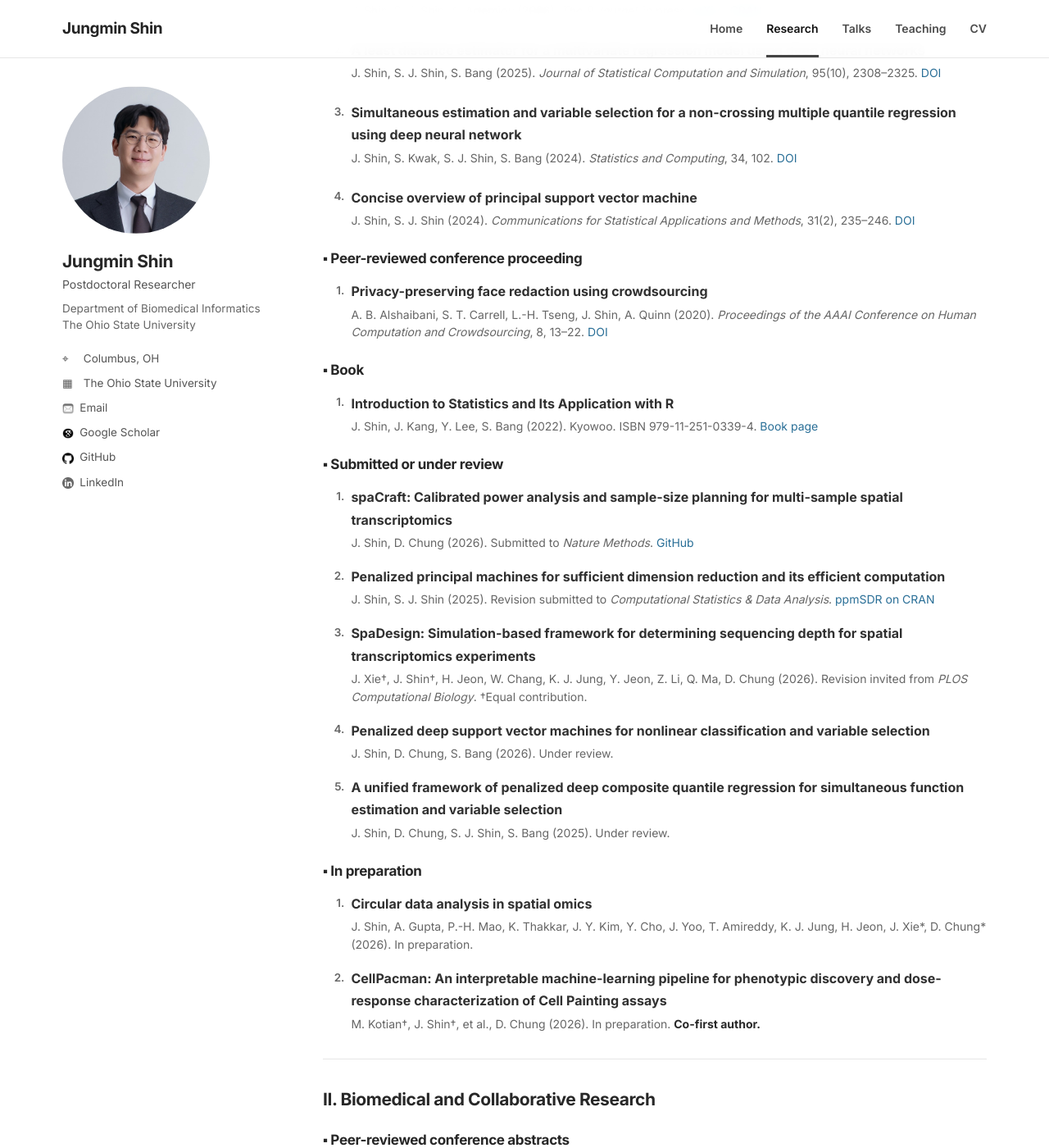
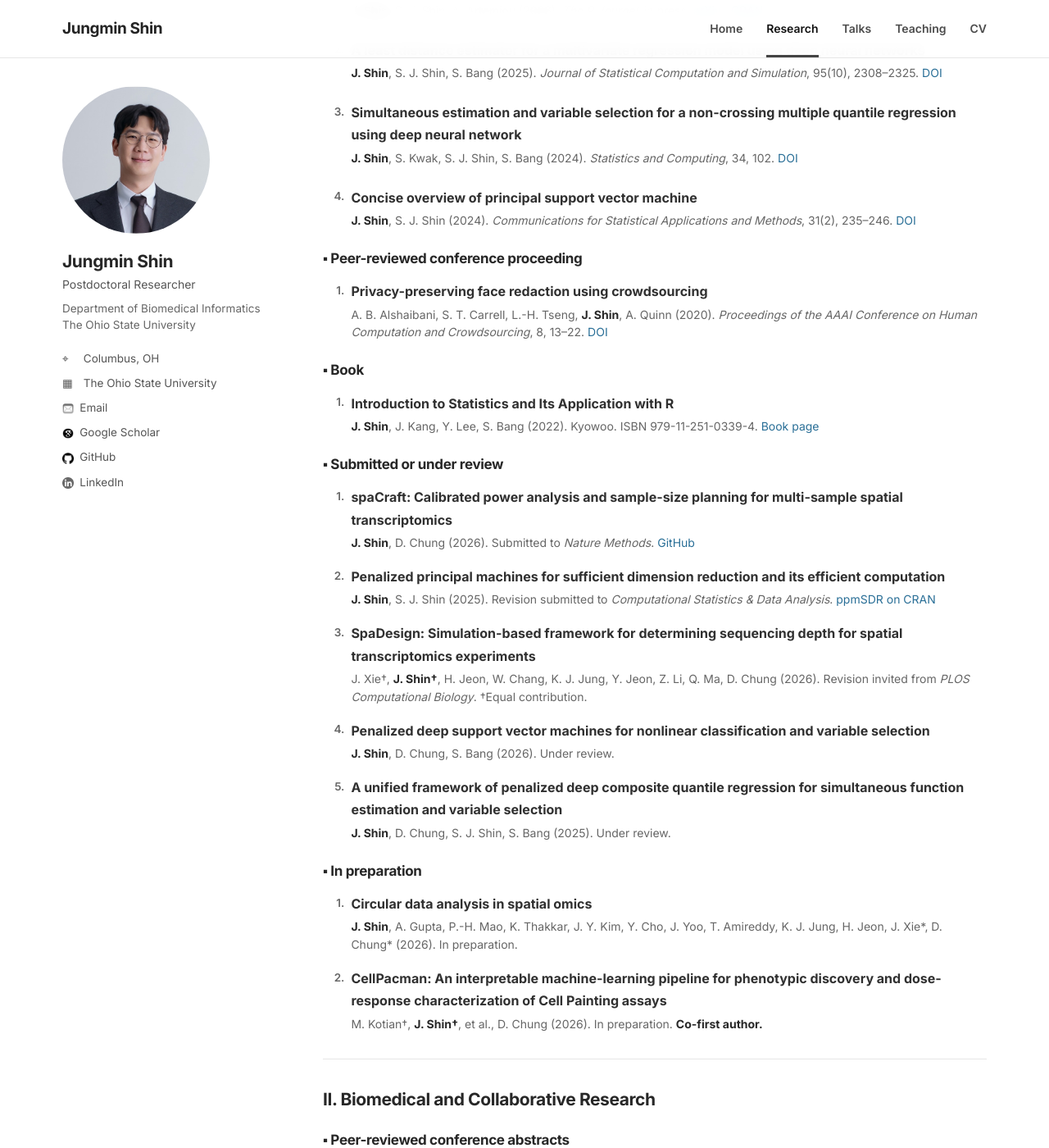
Before and after one commit to c16267/c16267.github.io, a Jekyll site: the page built from research.md, in a window 1280 px wide and 1400 px high, scrolled down 349 px. Shown: the whole window at 82% size. Built offline with Jekyll 4.4.1, drawn with Linux system fonts in a browser that asks for light colours; some of the changed text lies outside the part shown.

Commit message:
Enhance publication list formatting and add citation metrics
Updated publication entries with bold formatting for authors and added citation metrics link.

```diff
--- a/research.md
+++ b/research.md
@@ -11,39 +11,39 @@
 ### ▪ Peer-reviewed journal articles
 
 <ol class="pub-list">
-  <li><div class="pub-title">psvmSDR: An R package for a unified algorithm for sufficient dimension reduction via principal machines</div><div class="pub-meta">J. Shin, S. J. Shin, A. Artemiou (2026). <em>The R Journal</em>, in press. <a href="https://arxiv.org/abs/2409.01547">arXiv</a> · <a href="https://cran.r-project.org/package=psvmSDR">CRAN</a></div></li>
-  <li><div class="pub-title">A least distance estimator for a multivariate regression model using deep neural networks</div><div class="pub-meta">J. Shin, S. J. Shin, S. Bang (2025). <em>Journal of Statistical Computation and Simulation</em>, 95(10), 2308–2325. <a href="https://doi.org/10.1080/00949655.2025.2492195">DOI</a></div></li>
-  <li><div class="pub-title">Simultaneous estimation and variable selection for a non-crossing multiple quantile regression using deep neural network</div><div class="pub-meta">J. Shin, S. Kwak, S. J. Shin, S. Bang (2024). <em>Statistics and Computing</em>, 34, 102. <a href="https://doi.org/10.1007/s11222-024-10418-4">DOI</a></div></li>
-  <li><div class="pub-title">Concise overview of principal support vector machine</div><div class="pub-meta">J. Shin, S. J. Shin (2024). <em>Communications for Statistical Applications and Methods</em>, 31(2), 235–246. <a href="https://doi.org/10.29220/CSAM.2024.31.2.235">DOI</a></div></li>
+  <li><div class="pub-title">psvmSDR: An R package for a unified algorithm for sufficient dimension reduction via principal machines</div><div class="pub-meta"><strong>J. Shin</strong>, S. J. Shin, A. Artemiou (2026). <em>The R Journal</em>, in press. <a href="https://arxiv.org/abs/2409.01547">arXiv</a> · <a href="https://cran.r-project.org/package=psvmSDR">CRAN</a></div></li>
+  <li><div class="pub-title">A least distance estimator for a multivariate regression model using deep neural networks</div><div class="pub-meta"><strong>J. Shin</strong>, S. J. Shin, S. Bang (2025). <em>Journal of Statistical Computation and Simulation</em>, 95(10), 2308–2325. <a href="https://doi.org/10.1080/00949655.2025.2492195">DOI</a></div></li>
+  <li><div class="pub-title">Simultaneous estimation and variable selection for a non-crossing multiple quantile regression using deep neural network</div><div class="pub-meta"><strong>J. Shin</strong>, S. Kwak, S. J. Shin, S. Bang (2024). <em>Statistics and Computing</em>, 34, 102. <a href="https://doi.org/10.1007/s11222-024-10418-4">DOI</a></div></li>
+  <li><div class="pub-title">Concise overview of principal support vector machine</div><div class="pub-meta"><strong>J. Shin</strong>, S. J. Shin (2024). <em>Communications for Statistical Applications and Methods</em>, 31(2), 235–246. <a href="https://doi.org/10.29220/CSAM.2024.31.2.235">DOI</a></div></li>
 </ol>
 
 ### ▪ Peer-reviewed conference proceeding
 
 <ol class="pub-list">
-  <li><div class="pub-title">Privacy-preserving face redaction using crowdsourcing</div><div class="pub-meta">A. B. Alshaibani, S. T. Carrell, L.-H. Tseng, J. Shin, A. Quinn (2020). <em>Proceedings of the AAAI Conference on Human Computation and Crowdsourcing</em>, 8, 13–22. <a href="https://doi.org/10.1609/hcomp.v8i1.7459">DOI</a></div></li>
+  <li><div class="pub-title">Privacy-preserving face redaction using crowdsourcing</div><div class="pub-meta">A. B. Alshaibani, S. T. Carrell, L.-H. Tseng, <strong>J. Shin</strong>, A. Quinn (2020). <em>Proceedings of the AAAI Conference on Human Computation and Crowdsourcing</em>, 8, 13–22. <a href="https://doi.org/10.1609/hcomp.v8i1.7459">DOI</a></div></li>
 </ol>
 
 ### ▪ Book
 
 <ol class="pub-list">
-  <li><div class="pub-title">Introduction to Statistics and Its Application with R</div><div class="pub-meta">J. Shin, J. Kang, Y. Lee, S. Bang (2022). Kyowoo. ISBN 979-11-251-0339-4. <a href="https://product.kyobobook.co.kr/detail/S000001648061">Book page</a></div></li>
+  <li><div class="pub-title">Introduction to Statistics and Its Application with R</div><div class="pub-meta"><strong>J. Shin</strong>, J. Kang, Y. Lee, S. Bang (2022). Kyowoo. ISBN 979-11-251-0339-4. <a href="https://product.kyobobook.co.kr/detail/S000001648061">Book page</a></div></li>
 </ol>
 
 ### ▪ Submitted or under review
 
 <ol class="pub-list compact">
-  <li><div class="pub-title">spaCraft: Calibrated power analysis and sample-size planning for multi-sample spatial transcriptomics</div><div class="pub-meta">J. Shin, D. Chung (2026). Submitted to <em>Nature Methods</em>. <a href="https://github.com/c16267/spaCraft">GitHub</a></div></li>
-  <li><div class="pub-title">Penalized principal machines for sufficient dimension reduction and its efficient computation</div><div class="pub-meta">J. Shin, S. J. Shin (2025). Revision submitted to <em>Computational Statistics & Data Analysis</em>. <a href="https://cran.r-project.org/web/packages/ppmSDR/index.html">ppmSDR on CRAN</a></div></li>
-  <li><div class="pub-title">SpaDesign: Simulation-based framework for determining sequencing depth for spatial transcriptomics experiments</div><div class="pub-meta">J. Xie†, J. Shin†, H. Jeon, W. Chang, K. J. Jung, Y. Jeon, Z. Li, Q. Ma, D. Chung (2026). Revision invited from <em>PLOS Computational Biology</em>. †Equal contribution.</div></li>
-  <li><div class="pub-title">Penalized deep support vector machines for nonlinear classification and variable selection</div><div class="pub-meta">J. Shin, D. Chung, S. Bang (2026). Under review.</div></li>
-  <li><div class="pub-title">A unified framework of penalized deep composite quantile regression for simultaneous function estimation and variable selection</div><div class="pub-meta">J. Shin, D. Chung, S. J. Shin, S. Bang (2025). Under review.</div></li>
+  <li><div class="pub-title">spaCraft: Calibrated power analysis and sample-size planning for multi-sample spatial transcriptomics</div><div class="pub-meta"><strong>J. Shin</strong>, D. Chung (2026). Submitted to <em>Nature Methods</em>. <a href="https://github.com/c16267/spaCraft">GitHub</a></div></li>
+  <li><div class="pub-title">Penalized principal machines for sufficient dimension reduction and its efficient computation</div><div class="pub-meta"><strong>J. Shin</strong>, S. J. Shin (2025). Revision submitted to <em>Computational Statistics & Data Analysis</em>. <a href="https://cran.r-project.org/web/packages/ppmSDR/index.html">ppmSDR on CRAN</a></div></li>
+  <li><div class="pub-title">SpaDesign: Simulation-based framework for determining sequencing depth for spatial transcriptomics experiments</div><div class="pub-meta">J. Xie†, <strong>J. Shin†</strong>, H. Jeon, W. Chang, K. J. Jung, Y. Jeon, Z. Li, Q. Ma, D. Chung (2026). Revision invited from <em>PLOS Computational Biology</em>. †Equal contribution.</div></li>
+  <li><div class="pub-title">Penalized deep support vector machines for nonlinear classification and variable selection</div><div class="pub-meta"><strong>J. Shin</strong>, D. Chung, S. Bang (2026). Under review.</div></li>
+  <li><div class="pub-title">A unified framework of penalized deep composite quantile regression for simultaneous function estimation and variable selection</div><div class="pub-meta"><strong>J. Shin</strong>, D. Chung, S. J. Shin, S. Bang (2025). Under review.</div></li>
 </ol>
 
 ### ▪ In preparation
 
 <ol class="pub-list compact">
-  <li><div class="pub-title">Circular data analysis in spatial omics</div><div class="pub-meta">J. Shin, A. Gupta, P.-H. Mao, K. Thakkar, J. Y. Kim, Y. Cho, J. Yoo, T. Amireddy, K. J. Jung, H. Jeon, J. Xie*, D. Chung* (2026). In preparation.</div></li>
-  <li><div class="pub-title">CellPacman: An interpretable machine-learning pipeline for phenotypic discovery and dose-response characterization of Cell Painting assays</div><div class="pub-meta">M. Kotian†, J. Shin†, et al., D. Chung (2026). In preparation. <strong>Co-first author.</strong></div></li>
+  <li><div class="pub-title">Circular data analysis in spatial omics</div><div class="pub-meta"><strong>J. Shin</strong>, A. Gupta, P.-H. Mao, K. Thakkar, J. Y. Kim, Y. Cho, J. Yoo, T. Amireddy, K. J. Jung, H. Jeon, J. Xie*, D. Chung* (2026). In preparation.</div></li>
+  <li><div class="pub-title">CellPacman: An interpretable machine-learning pipeline for phenotypic discovery and dose-response characterization of Cell Painting assays</div><div class="pub-meta">M. Kotian†, <strong>J. Shin†</strong>, et al., D. Chung (2026). In preparation. <strong>Co-first author.</strong></div></li>
 </ol>
 
 ---
@@ -53,17 +53,19 @@
 ### ▪ Peer-reviewed conference abstracts
 
 <ol class="pub-list">
-  <li><div class="pub-title">Biomarker-driven exploratory clustering of cytokine and hematologic profiles in a Phase II trial of metronomic chemotherapy plus cemiplimab in R/M HNSCC</div><div class="pub-meta">M. R. Bonomi, J. Shin, et al. <em>ESMO 2026 Congress</em>, Madrid, Oct. 2026. Accepted e-Poster, Abstract No. 4631.</div><div class="pub-note">Contribution: Lead biostatistician; UMAP-HDBSCAN clustering, cluster characterization, and biomarker-survival analyses.</div></li>
-  <li><div class="pub-title">Cytokine analysis in a Phase II trial of metronomic carboplatin/paclitaxel plus cemiplimab for recurrent/metastatic head and neck squamous cell carcinoma</div><div class="pub-meta">M. R. Bonomi, J. Shin, et al. <em>2026 ASCO Annual Meeting</em>, Chicago, May 2026. Abstract No. 6044. <a href="https://doi.org/10.1200/JCO.2026.44.16_suppl.6044">DOI</a></div><div class="pub-note">Contribution: Lead biostatistician; longitudinal cytokine analyses, response-group comparisons, multiplicity-adjusted testing, and survival analyses.</div></li>
-  <li><div class="pub-title">Safety and immunomodulatory effects of siltuximab prophylaxis prior to standard-of-care CD19-directed CAR T-cell therapy for B-cell lymphomas: Final Phase I trial results</div><div class="pub-meta">N. Denlinger, N. Song, et al., J. Shin, et al., T. Voorhees. <em>67th ASH Annual Meeting</em>, Dec. 2025. Published abstract in <em>Blood</em>, 146, 2385. <a href="https://doi.org/10.1182/blood-2025-2385">DOI</a></div><div class="pub-note">Contribution: Lead biostatistician; time-matched cohort comparisons of spectral flow cytometry, cytokine, response, and survival data.</div></li>
-  <li><div class="pub-title">Decoding immune suppression in Merkel cell carcinoma through integrated spatial transcriptomics and multiplex proteomics</div><div class="pub-meta">S. Priya, Y. Koguchi, R. Teodorescu, K. J. Jung, J. Shin, et al., M. P. Rubinstein. <em>SITC 40th Annual Meeting</em>, Houston, Nov. 2025. Publication No. A106. <a href="https://jitc.bmj.com/content/13/Suppl_2/A106">Publication</a></div><div class="pub-note">Contribution: Lead biostatistician; integrated spatial transcriptomics and multiplex proteomics analysis.</div></li>
+  <li><div class="pub-title">Biomarker-driven exploratory clustering of cytokine and hematologic profiles in a Phase II trial of metronomic chemotherapy plus cemiplimab in R/M HNSCC</div><div class="pub-meta">M. R. Bonomi, <strong>J. Shin</strong>, et al. <em>ESMO 2026 Congress</em>, Madrid, Oct. 2026. Accepted e-Poster, Abstract No. 4631.</div><div class="pub-note">Contribution: Lead biostatistician; UMAP-HDBSCAN clustering, cluster characterization, and biomarker-survival analyses.</div></li>
+  <li><div class="pub-title">Cytokine analysis in a Phase II trial of metronomic carboplatin/paclitaxel plus cemiplimab for recurrent/metastatic head and neck squamous cell carcinoma</div><div class="pub-meta">M. R. Bonomi, <strong>J. Shin</strong>, et al. <em>2026 ASCO Annual Meeting</em>, Chicago, May 2026. Abstract No. 6044. <a href="https://doi.org/10.1200/JCO.2026.44.16_suppl.6044">DOI</a></div><div class="pub-note">Contribution: Lead biostatistician; longitudinal cytokine analyses, response-group comparisons, multiplicity-adjusted testing, and survival analyses.</div></li>
+  <li><div class="pub-title">Safety and immunomodulatory effects of siltuximab prophylaxis prior to standard-of-care CD19-directed CAR T-cell therapy for B-cell lymphomas: Final Phase I trial results</div><div class="pub-meta">N. Denlinger, N. Song, et al., <strong>J. Shin</strong>, et al., T. Voorhees. <em>67th ASH Annual Meeting</em>, Dec. 2025. Published abstract in <em>Blood</em>, 146, 2385. <a href="https://doi.org/10.1182/blood-2025-2385">DOI</a></div><div class="pub-note">Contribution: Lead biostatistician; time-matched cohort comparisons of spectral flow cytometry, cytokine, response, and survival data.</div></li>
+  <li><div class="pub-title">Decoding immune suppression in Merkel cell carcinoma through integrated spatial transcriptomics and multiplex proteomics</div><div class="pub-meta">S. Priya, Y. Koguchi, R. Teodorescu, K. J. Jung, <strong>J. Shin</strong>, et al., M. P. Rubinstein. <em>SITC 40th Annual Meeting</em>, Houston, Nov. 2025. Publication No. A106. <a href="https://jitc.bmj.com/content/13/Suppl_2/A106">Publication</a></div><div class="pub-note">Contribution: Lead biostatistician; integrated spatial transcriptomics and multiplex proteomics analysis.</div></li>
 </ol>
 
 ### ▪ Clinical manuscripts in preparation
 
 <ol class="pub-list compact">
-  <li><div class="pub-title">Phase I study assessing the safety and immunomodulatory effects of prophylactic siltuximab prior to standard-of-care CD19-directed chimeric antigen receptor therapy</div><div class="pub-meta">N. Denlinger†, J. Shin†, et al. (2026). In preparation. <strong>Co-first author.</strong></div><div class="pub-note">Contribution: Lead statistician; all statistical analyses including mixed models, survival analysis, multivariable regression, and longitudinal analysis.</div></li>
-  <li><div class="pub-title">Clinical and genomic predictors of hyperprogression in recurrent/metastatic head and neck cancer: Discovery and validation</div><div class="pub-meta">N. Mladkova-Suchy†, K. Dibs†, J. Shin, et al. (2026). In preparation.</div><div class="pub-note">Contribution: Lead biostatistician responsible for all statistical analyses.</div></li>
+  <li><div class="pub-title">Phase I study assessing the safety and immunomodulatory effects of prophylactic siltuximab prior to standard-of-care CD19-directed chimeric antigen receptor therapy</div><div class="pub-meta">N. Denlinger†, <strong>J. Shin†</strong>, et al. (2026). In preparation. <strong>Co-first author.</strong></div><div class="pub-note">Contribution: Lead statistician; all statistical analyses including mixed models, survival analysis, multivariable regression, and longitudinal analysis.</div></li>
+  <li><div class="pub-title">Clinical and genomic predictors of hyperprogression in recurrent/metastatic head and neck cancer: Discovery and validation</div><div class="pub-meta">N. Mladkova-Suchy†, K. Dibs†, <strong>J. Shin</strong>, et al. (2026). In preparation.</div><div class="pub-note">Contribution: Lead biostatistician responsible for all statistical analyses.</div></li>
 </ol>
 
 <p class="footnote">* Corresponding author. † Equal contribution where indicated. Publication status and wording follow the attached CV.</p>
+
+For citation metrics and the most recent indexing, see my **[Google Scholar profile](https://scholar.google.com/citations?hl=en&user=VxeyTKUAAAAJ)**.
```
